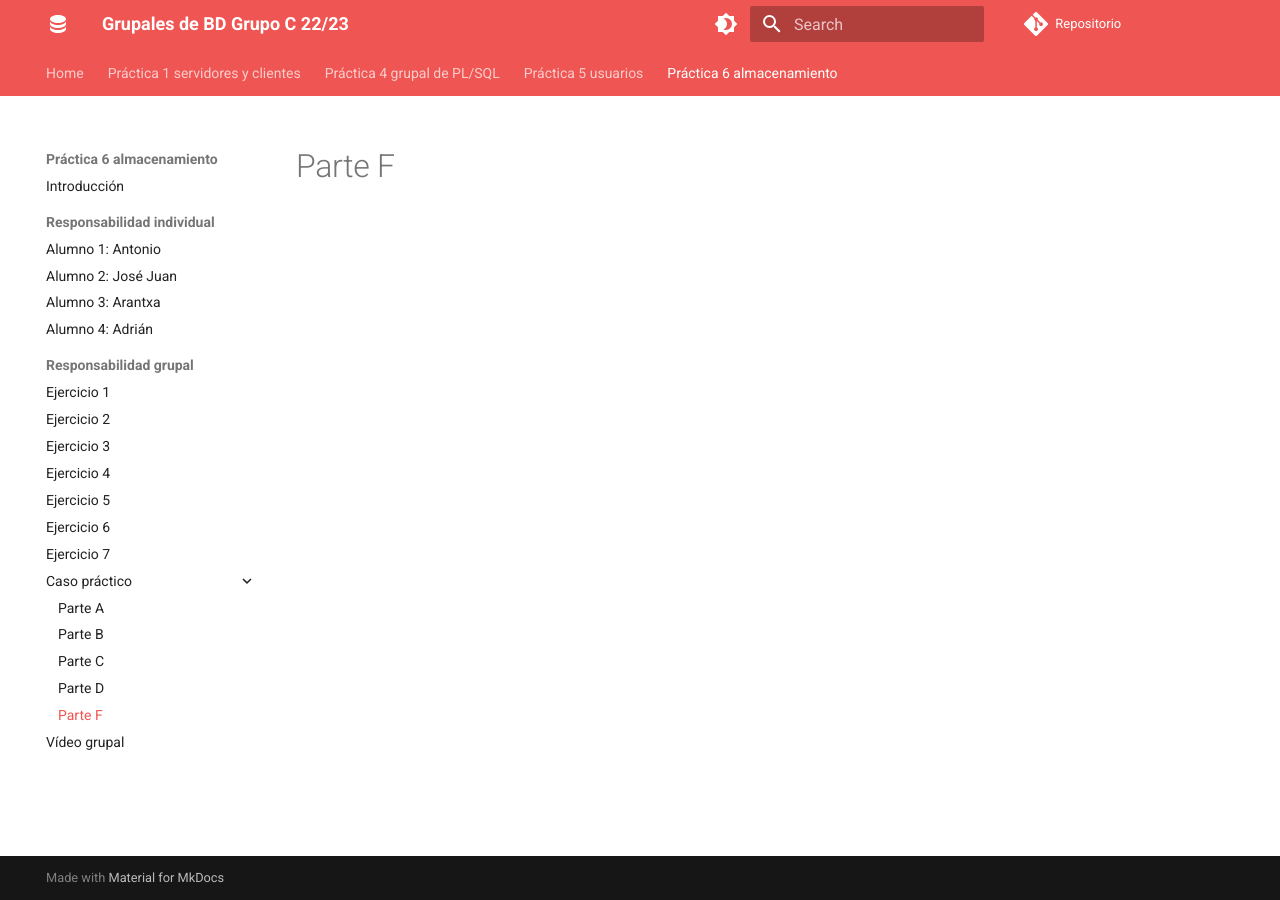
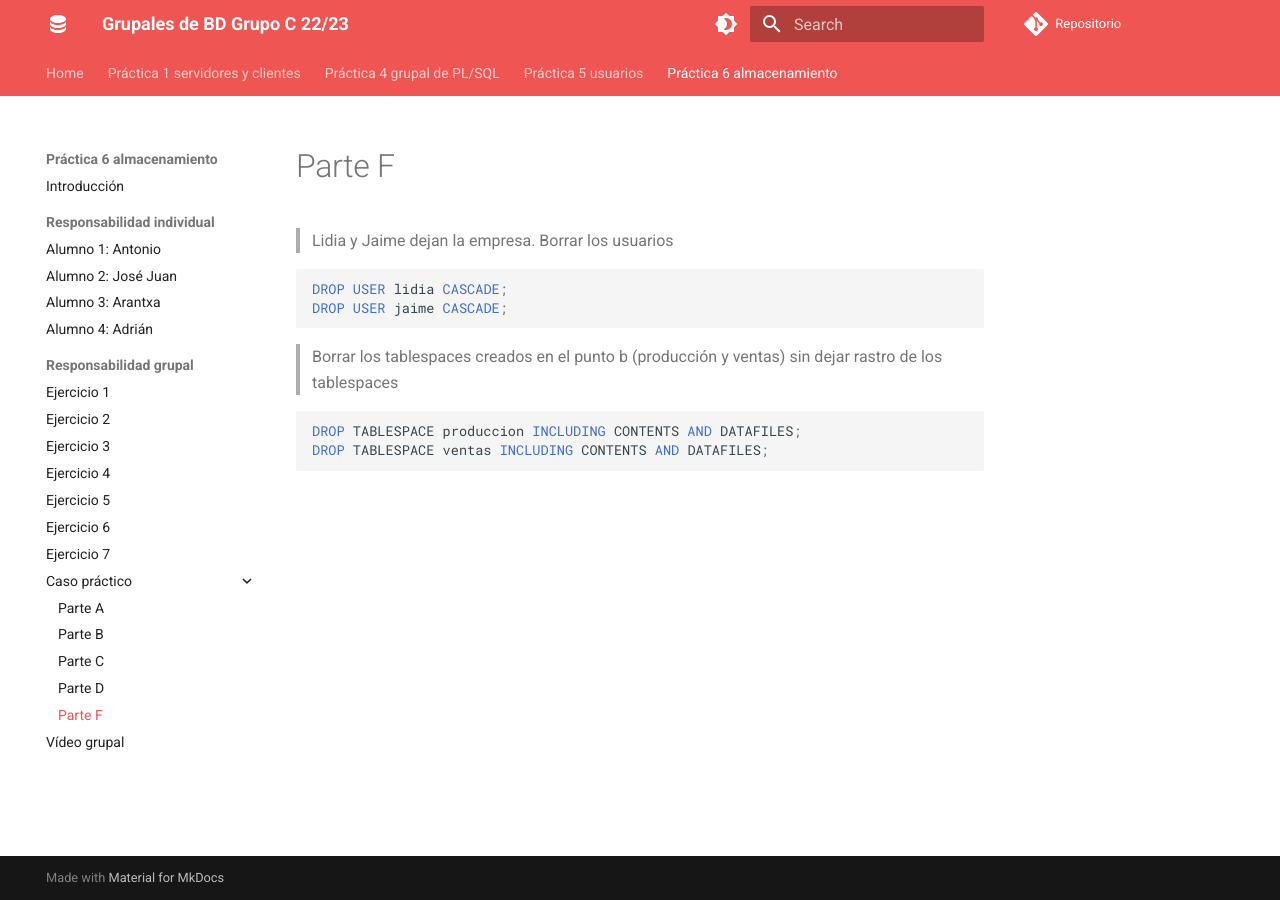
Before and after one commit to adriasir123/grupalesbdc, an MkDocs documentation site: the page built from docs/p6-almacenamiento/rg/caso-practico-parte-f.md, in a window 1280 px wide. Built offline with MkDocs 1.6.1 and Material for MkDocs 9.7.7, drawn with Linux system fonts in a browser that asks for light colours; comment, search, counter and statistics services are not loaded.

Commit message:
caso práctico F terminado

````diff
--- a/docs/p6-almacenamiento/rg/caso-practico-parte-f.md
+++ b/docs/p6-almacenamiento/rg/caso-practico-parte-f.md
@@ -1 +1,15 @@
 # Parte F
+
+> Lidia y Jaime dejan la empresa. Borrar los usuarios
+
+```sql
+DROP USER lidia CASCADE;
+DROP USER jaime CASCADE;
+```
+
+> Borrar los tablespaces creados en el punto b (producción y ventas) sin dejar rastro de los tablespaces
+
+```sql
+DROP TABLESPACE produccion INCLUDING CONTENTS AND DATAFILES;
+DROP TABLESPACE ventas INCLUDING CONTENTS AND DATAFILES;
+```
````
